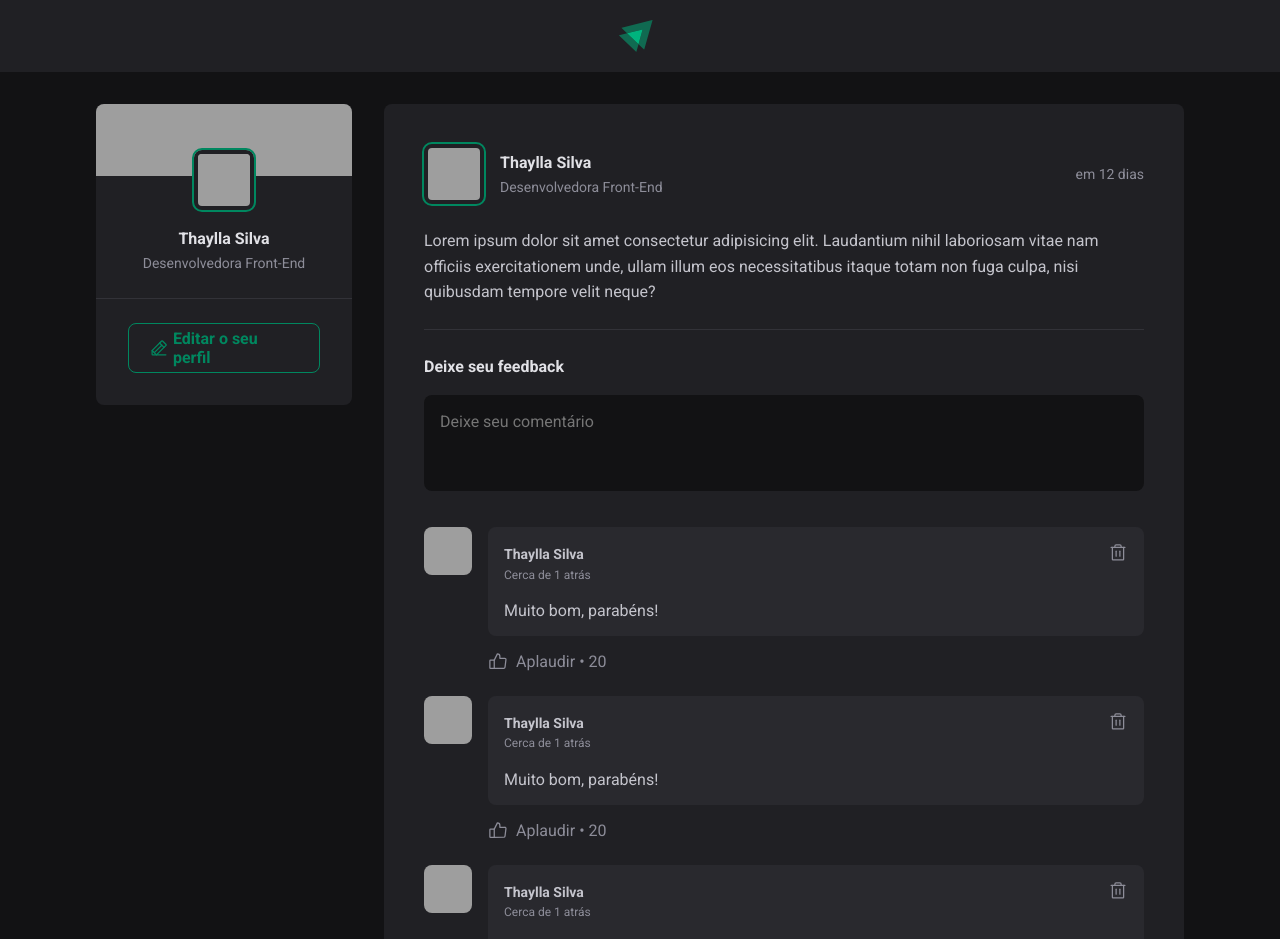
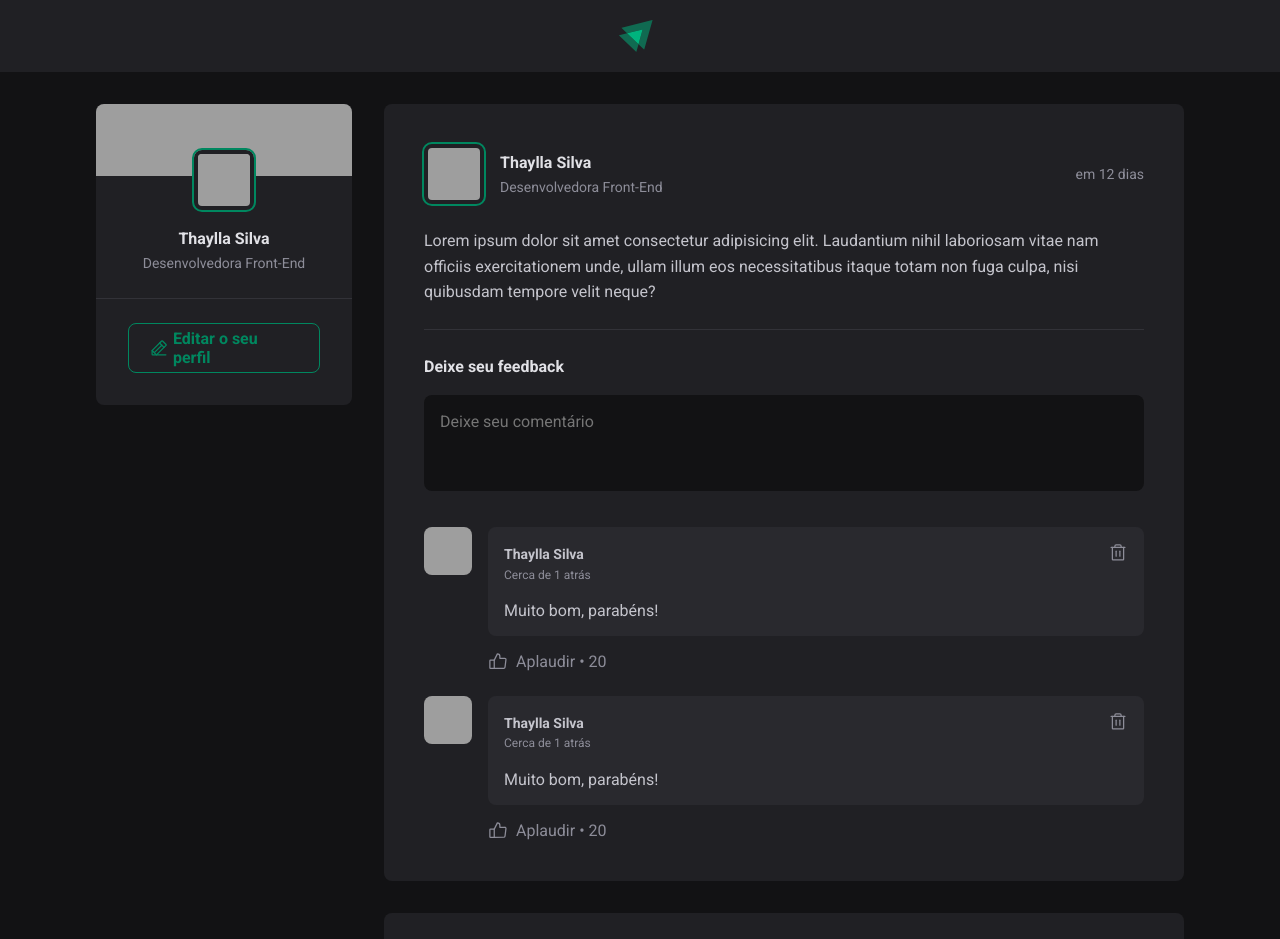
Before and after one commit to thayllachristineo/learning-react, a React (Vite) app in the folder l1-fundamentals/: page / in a window 1280 px wide. Shown: the top 939 px of the page. Built offline with nearby package versions, Linux system fonts and the light colour scheme; grey boxes are pictures that could not be loaded.

Commit message:
[class-03]: add useState to work w/ comments

```diff
--- a/l1-fundamentals/src/components/Post/Post.jsx
+++ b/l1-fundamentals/src/components/Post/Post.jsx
@@ -4,8 +4,13 @@ import ptBR from 'date-fns/locale/pt-BR';
 import { Avatar } from '../Avatar';
 import { Comment } from '../Comment';
 import styles from './Post.module.css';
+import { useState } from 'react';
+
+// const comments = [1, 2, 3];
 
 export const Post = ({ author, content, time: { publishedAt } }) => {
+  const [comments, setComments] = useState([1, 2]);
+
   const publishedDateFormatted = format(
     publishedAt,
     "'d 'de' LLLL 'às' HH:mm'h'",
@@ -16,6 +21,13 @@ export const Post = ({ author, content, time: { publishedAt } }) => {
     locale: ptBR,
     addSuffix: true,
   });
+
+  const handleCreateNewComment = () => {
+    event.preventDefault();
+    setComments([...comments, comments.length + 1]);
+  };
+
+  console.log(comments);
 
   return (
     <article className={styles.post}>
@@ -50,7 +62,7 @@ export const Post = ({ author, content, time: { publishedAt } }) => {
         })}
       </div>
 
-      <form className={styles.commentForm}>
+      <form className={styles.commentForm} onSubmit={handleCreateNewComment}>
         <strong>Deixe seu feedback</strong>
         <textarea placeholder="Deixe seu comentário" />
 
@@ -60,9 +72,9 @@ export const Post = ({ author, content, time: { publishedAt } }) => {
       </form>
 
       <div className={styles.commentList}>
-        <Comment />
-        <Comment />
-        <Comment />
+        {comments.map((comment) => (
+          <Comment key={comment} />
+        ))}
       </div>
     </article>
   );
```
